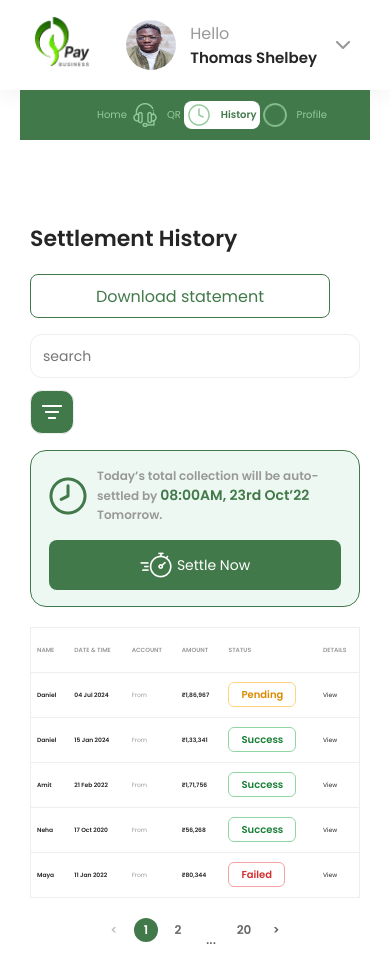
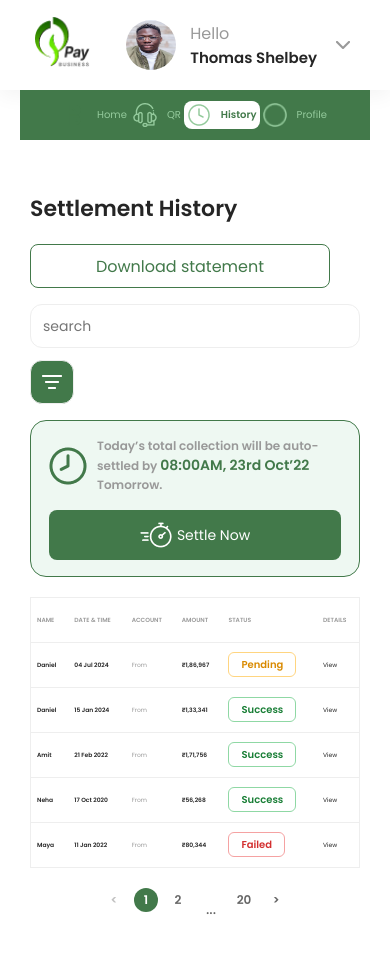
Before and after one commit to kirangadamsetty/payment_app_novosoft, a React (Vite) app: page /history in a window 390 px wide. After the commit the page ends 929 px from the top, so only its background shows below. Built offline with nearby package versions, Linux system fonts and the light colour scheme.

Commit message:
add changes

```diff
--- a/src/styles/historypage.css
+++ b/src/styles/historypage.css
@@ -4,9 +4,9 @@
     margin-top: 90px;
     width: 1000px;
 }
-@media(max-width: 992px) {
+@media(max-width: 768px) {
     .history-page-container{
-        margin-top: 50px!important;
+        margin-top: 20px!important;
     }
 }
 
--- a/src/styles/home.css
+++ b/src/styles/home.css
@@ -3,11 +3,7 @@
      margin-top:90px;
 }
 
-@media(max-width:992px){
-    .home-container{
-        margin-top:50px;
-    }
-}
+
 @media(max-width:768px){
     .home-container{
         margin-top:20px;
--- a/src/styles/profile.css
+++ b/src/styles/profile.css
@@ -7,9 +7,9 @@
     overflow-x: hidden; /* 🚀 prevents horizontal overflow */
 }
 
-@media(max-width: 992px) {
+@media(max-width: 768px) {
     .profile-page-container {
-        margin-top: 50px;
+        margin-top: 20px!important;
     }
 }
 
--- a/src/styles/qrpage.css
+++ b/src/styles/qrpage.css
@@ -7,9 +7,9 @@
     padding: 0 20px;
     box-sizing: border-box;
 }
-@media(max-width:992px){
+@media(max-width:768px){
     .qr-container{
-        margin-top:50px!important;
+      margin-top: 20px!important;
     }
 }
 .qr-box-container {
```
